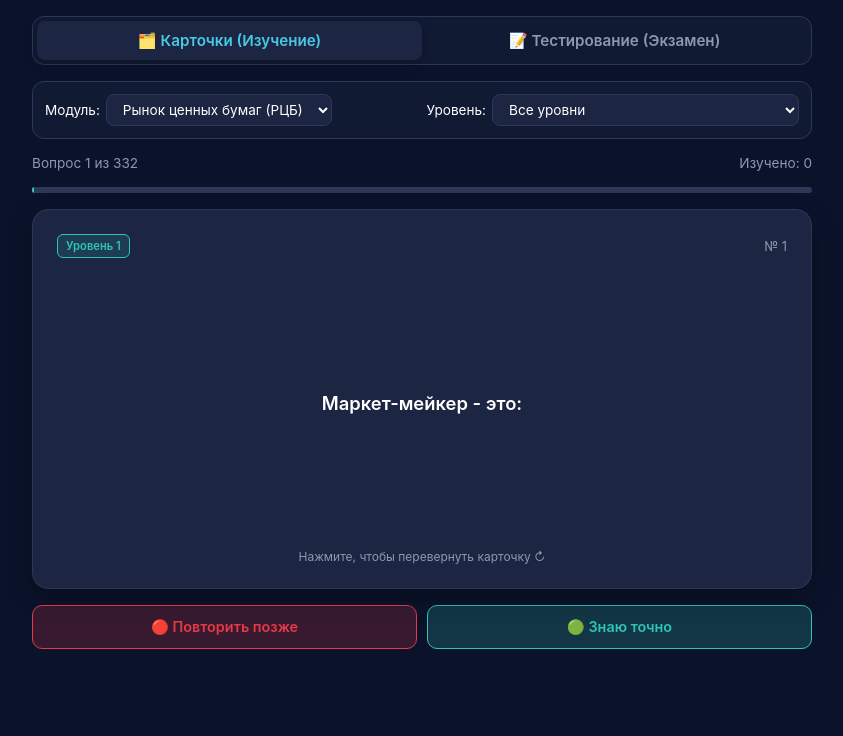
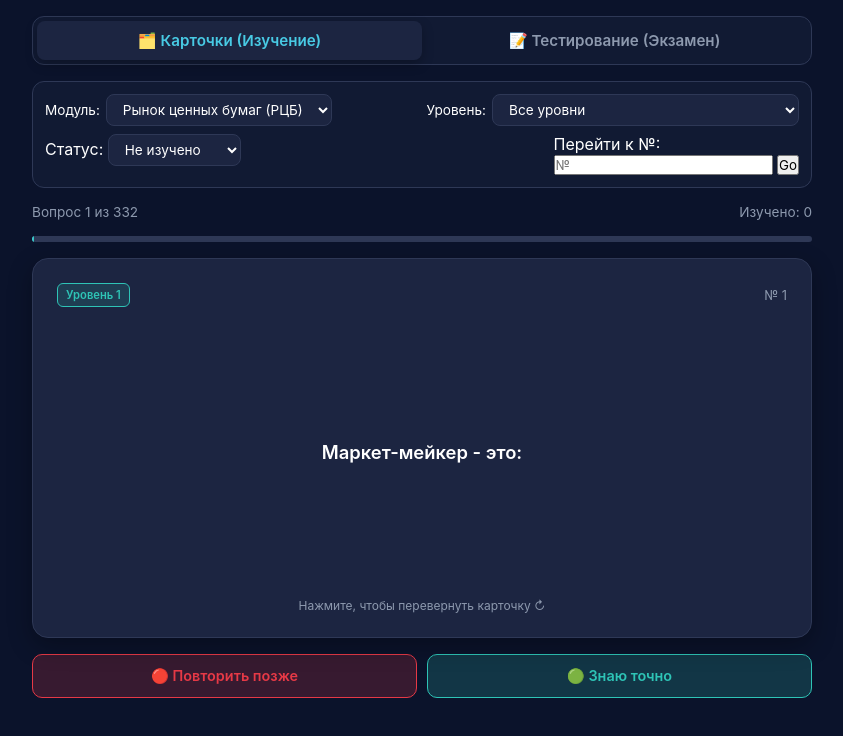
Before and after one commit to omirbek07/rcb-trainer, a plain HTML site: page index.html in a window 1280 px wide. Shown: the whole page, without its empty margins (218-1061 px from the left). Drawn offline with Linux system fonts and the light colour scheme.

Commit message:
Update index.html filter

```diff
--- a/index.html
+++ b/index.html
@@ -35,6 +35,23 @@
         <option value="3">🔴 Уровень 3 (Сроки / Санкции)</option>
       </select>
     </div>
+    <!-- Фильтр по статусу изучения -->
+    <div class="filter-group">
+      <label for="status-filter">Статус:</label>
+      <select id="status-filter">
+        <option value="all">Все вопросы</option>
+        <option value="unlearned" selected>Не изучено</option>
+        <option value="learned">Изучено</option>
+      </select>
+</div>
+<!-- Быстрый переход по номеру -->
+<div class="filter-group goto-group">
+  <label for="goto-input">Перейти к №:</label>
+  <div class="goto-box">
+    <input type="number" id="goto-input" min="1" placeholder="№" />
+    <button id="goto-btn" type="button">Go</button>
+  </div>
+</div>
   </div>
 
   <!-- Панель статуса -->
```
